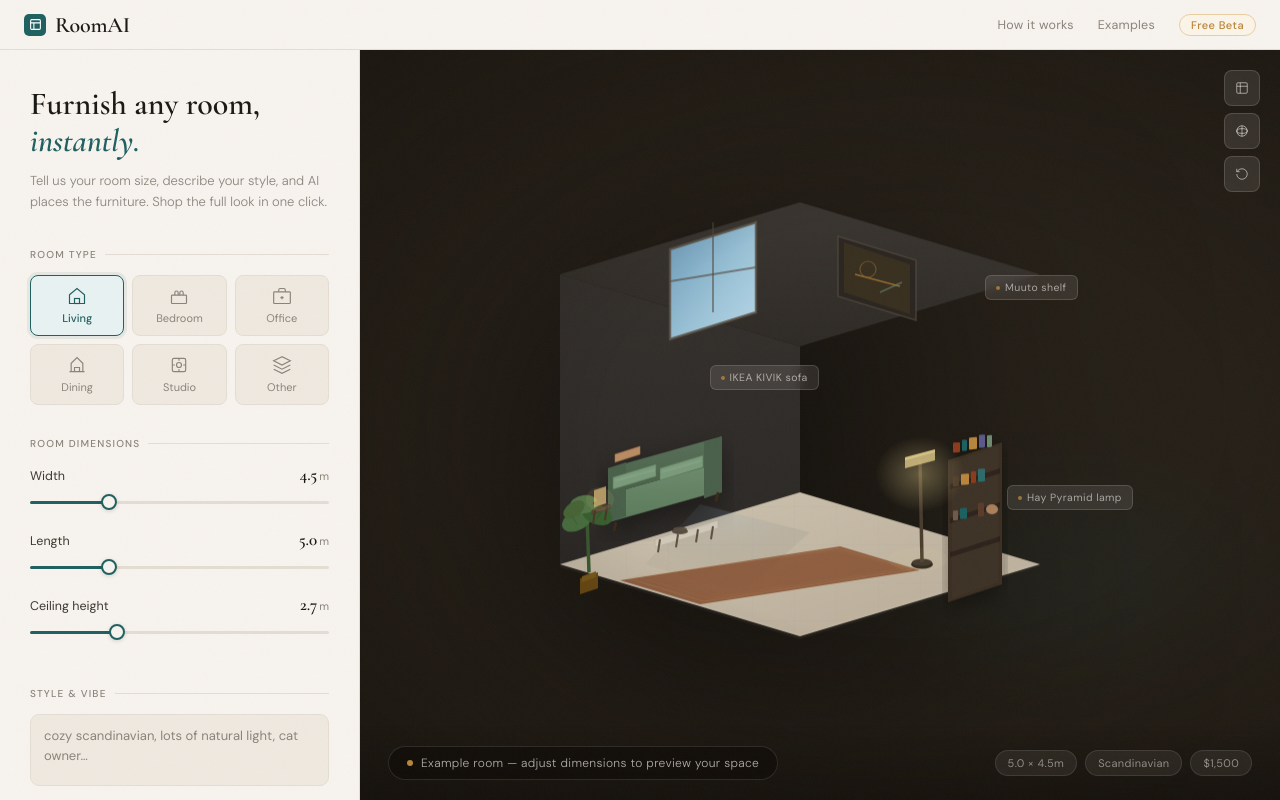
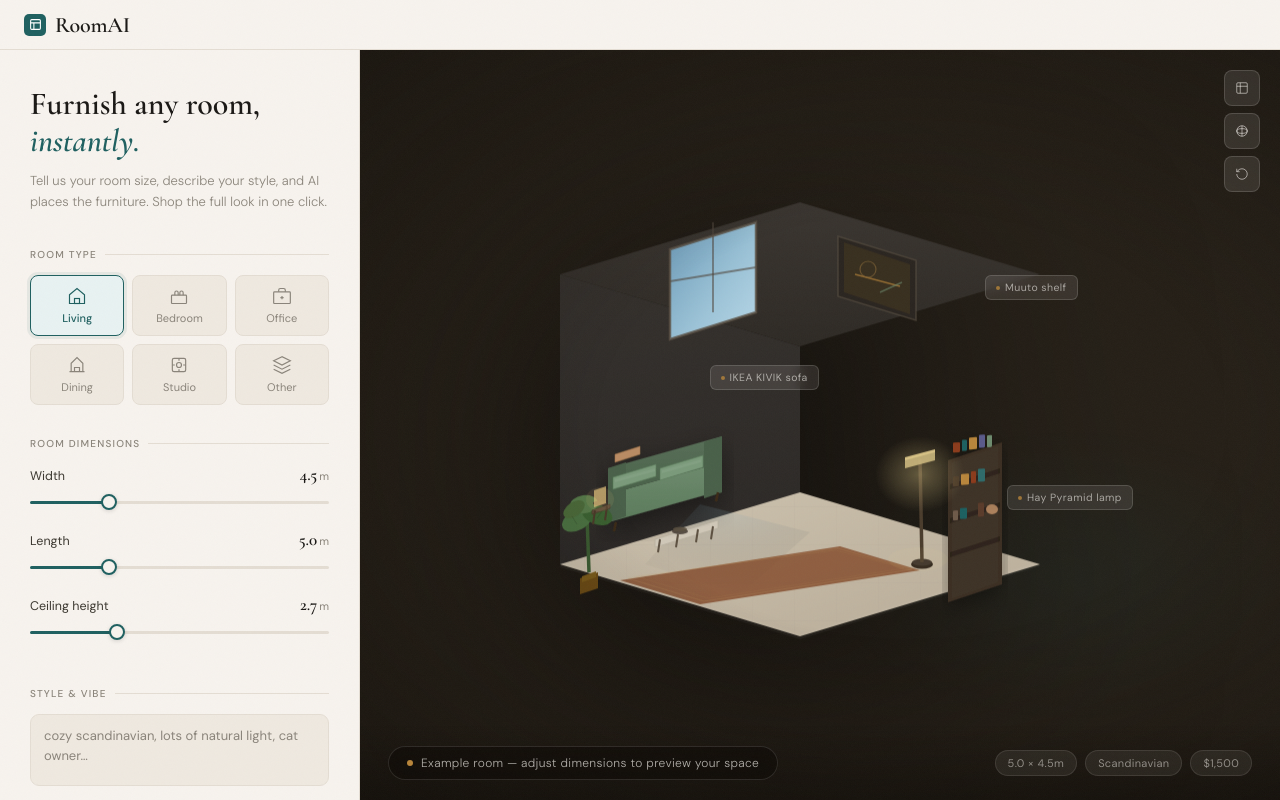
Before and after one commit to kiandadban/Irvine_Hacks_2026, a website: page User Interface/index.html in a window 1280 px wide. Drawn offline with nearby package versions, Linux system fonts and the light colour scheme.

Commit message:
Removed unecessary buttons on the top bar

```diff
--- a/User Interface/index.html
+++ b/User Interface/index.html
@@ -363,11 +363,6 @@
     </div>
     RoomAI
   </div>
-  <nav class="nav fade-up d1">
-    <a>How it works</a>
-    <a>Examples</a>
-    <span class="nav-pill">Free Beta</span>
-  </nav>
 </header>
 
 <div class="layout">
```
